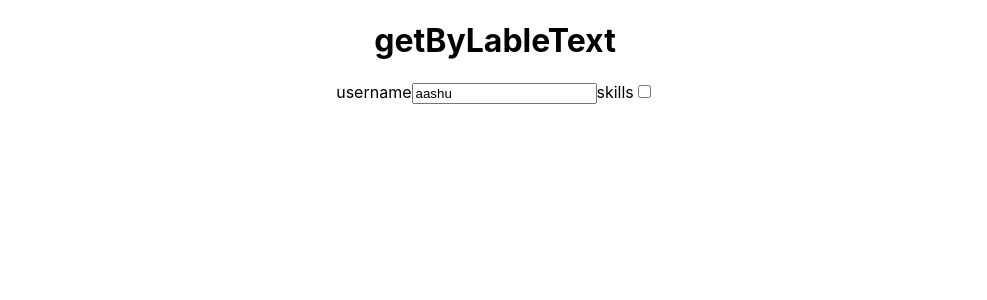
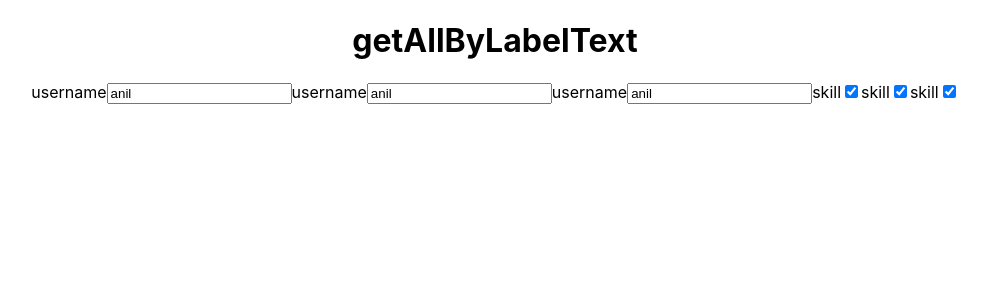
Before and after one commit to ritikkamboj/React-Testing, a React (Create React App) app: page / in a window 1280 px wide. Shown: the top 300 px of the page, without its empty margins (145-1132 px from the left). Built offline with nearby package versions, Linux system fonts and the light colour scheme.

Commit message:
getAllByLabelText

```diff
--- a/src/App.js
+++ b/src/App.js
@@ -12,13 +12,27 @@ function App() {
 
   return (
     <div className="App">
-      <h1>getByLableText</h1>
-      <label htmlFor="user-name">username</label>
-      <input type="text" id='user-name' defaultValue="aashu" />
+      <h1>getAllByLabelText</h1>
+      <label htmlFor="username">username</label>
+      <input type="text" id='username' defaultValue="anil" />
+
+      <label htmlFor="username2">username</label>
+      <input type="text" id='username2' defaultValue="anil" />
+
+      <label htmlFor="username3">username</label>
+      <input type="text" id='username3' defaultValue="anil" />
 
 
-      <label htmlFor="skills">skills</label>
-      <input type="checkbox" id='skills' />
+      <label htmlFor="skill">skill</label>
+      <input type="checkbox" id='skill' defaultChecked={true} />
+
+      <label htmlFor="skill2">skill</label>
+      <input type="checkbox" id='skill2' defaultChecked={true} />
+
+
+      <label htmlFor="skill3">skill</label>
+      <input type="checkbox" id='skill3' defaultChecked={true} />
+
 
 
     </div>
```
Also changed, not shown: 1 other file (tests, documents, lock files or other folders).
